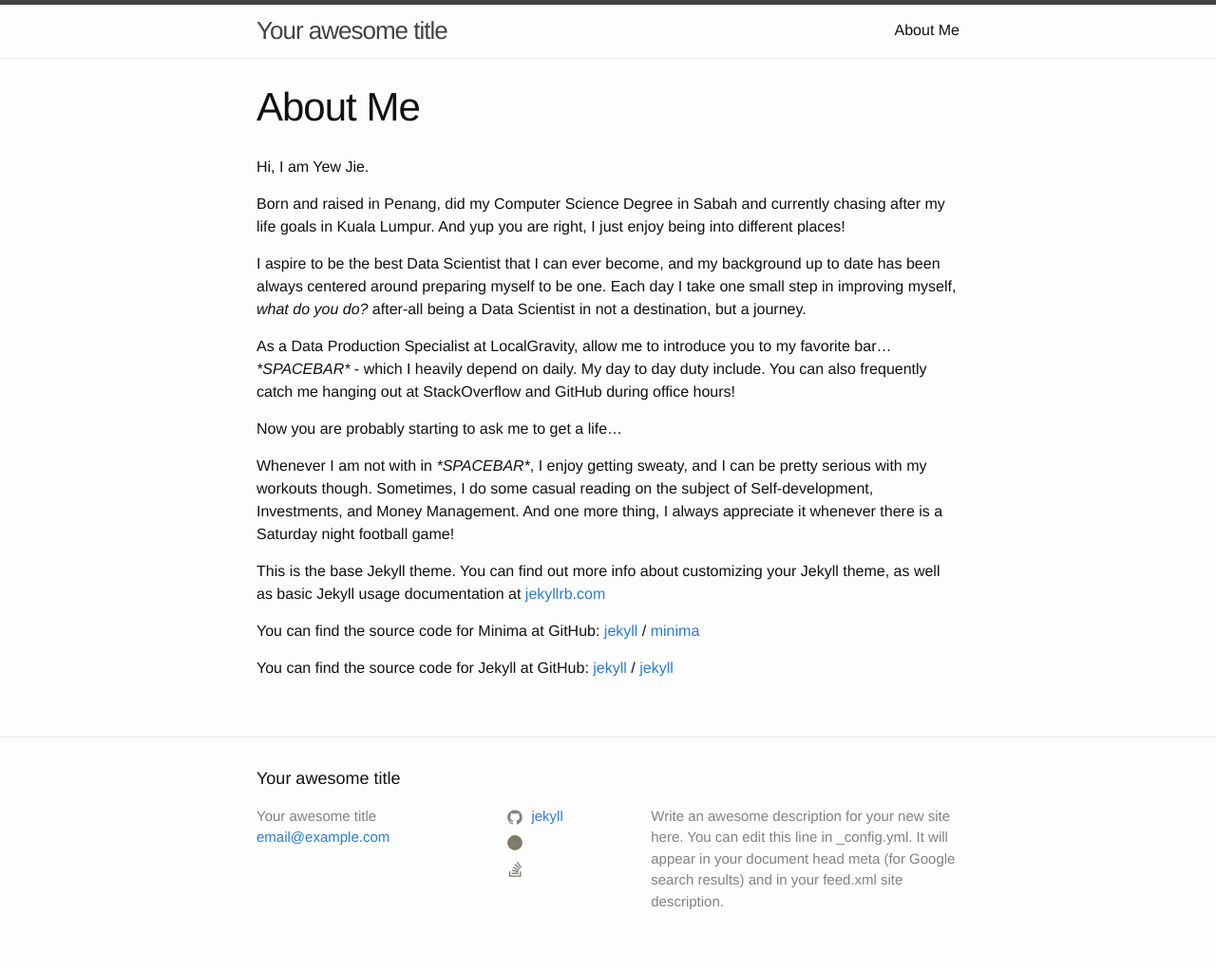
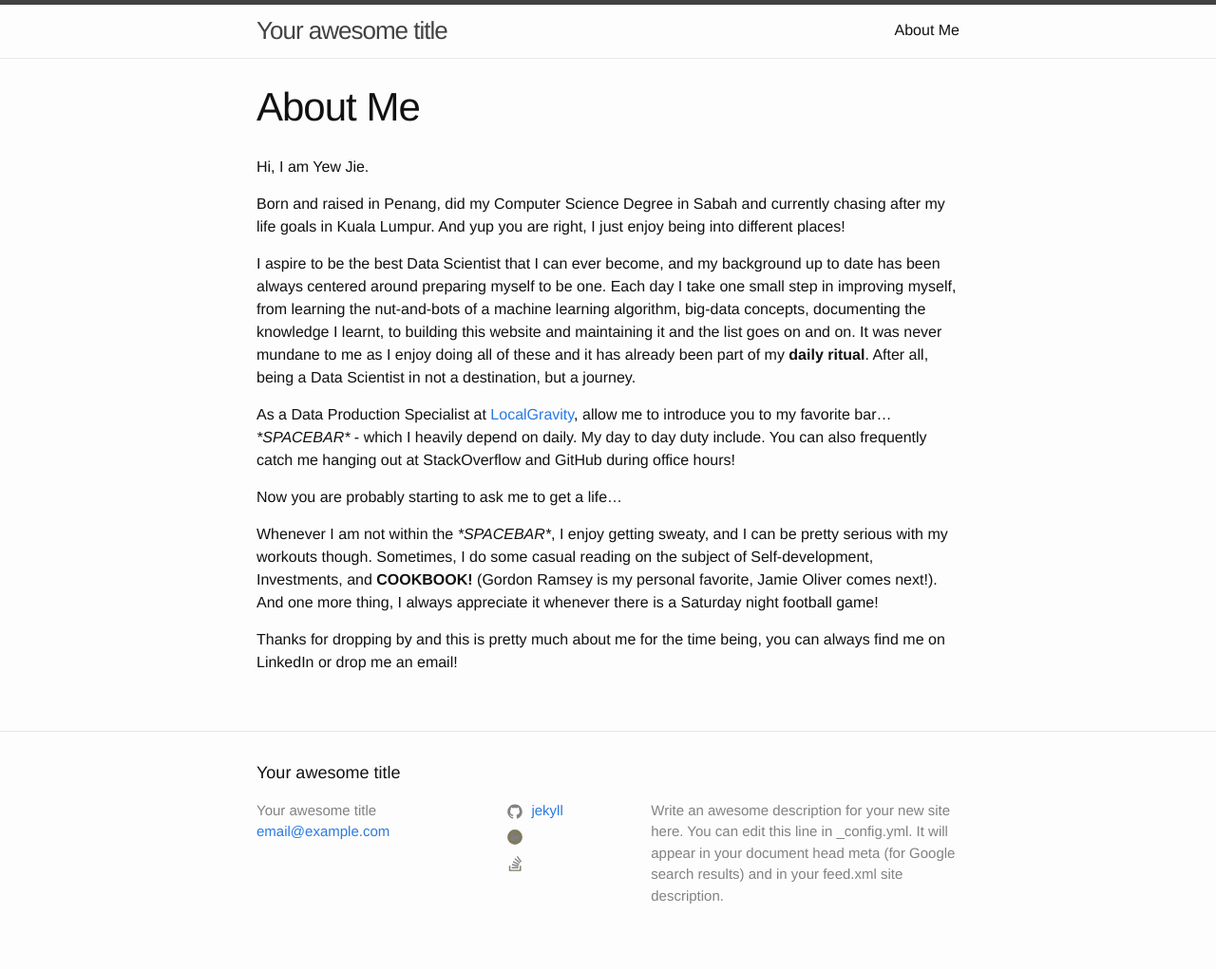
Before and after one commit to yewjie-github/Portfolio, a Jekyll site: the page built from about.md, in a window 1280 px wide. Shown: the whole page at 95% size. Built offline with Jekyll 4.4.1, drawn with Linux system fonts in a browser that asks for light colours.

Commit message:
Content Update

```diff
--- a/about.md
+++ b/about.md
@@ -8,24 +8,12 @@ Hi, I am Yew Jie.
 
 Born and raised in Penang, did my Computer Science Degree in Sabah and currently chasing after my life goals in Kuala Lumpur. And yup you are right, I just enjoy being into different places!
 
-I aspire to be the best Data Scientist that I can ever become, and my background up to date has been always centered around preparing myself to be one. Each day I take one small step in improving myself, *what do you do?* after-all being a Data Scientist in not a destination, but a journey.
+I aspire to be the best Data Scientist that I can ever become, and my background up to date has been always centered around preparing myself to be one. Each day I take one small step in improving myself, from learning the nut-and-bots of a machine learning algorithm, big-data concepts, documenting the knowledge I learnt, to building this website and maintaining it and the list goes on and on. It was never mundane to me as I enjoy doing all of these and it has already been part of my __daily ritual__. After all, being a Data Scientist in not a destination, but a journey.
 
-As a Data Production Specialist at LocalGravity, allow me to introduce you to my favorite bar..._*SPACEBAR*_ - which I heavily depend on daily. My day to day duty include. You can also frequently catch me hanging out at StackOverflow and GitHub during office hours!
+As a Data Production Specialist at [LocalGravity](https://www.localgravity.com/), allow me to introduce you to my favorite bar..._*SPACEBAR*_ - which I heavily depend on daily. My day to day duty include. You can also frequently catch me hanging out at StackOverflow and GitHub during office hours!
 
 Now you are probably starting to ask me to get a life...
 
-Whenever I am not with in _*SPACEBAR*_, I enjoy getting sweaty, and I can be pretty serious with my workouts though. Sometimes, I do some casual reading on the subject of Self-development, Investments, and Money Management. And one more thing, I always appreciate it whenever there is a Saturday night football game!
+Whenever I am not within the _*SPACEBAR*_, I enjoy getting sweaty, and I can be pretty serious with my workouts though. Sometimes, I do some casual reading on the subject of Self-development, Investments, and **COOKBOOK!** (Gordon Ramsey is my personal favorite, Jamie Oliver comes next!). And one more thing, I always appreciate it whenever there is a Saturday night football game!
 
-
-This is the base Jekyll theme. You can find out more info about customizing your Jekyll theme, as well as basic Jekyll usage documentation at [jekyllrb.com](https://jekyllrb.com/)
-
-You can find the source code for Minima at GitHub:
-[jekyll][jekyll-organization] /
-[minima](https://github.com/jekyll/minima)
-
-You can find the source code for Jekyll at GitHub:
-[jekyll][jekyll-organization] /
-[jekyll](https://github.com/jekyll/jekyll)
-
-
-[jekyll-organization]: https://github.com/jekyll
+Thanks for dropping by and this is pretty much about me for the time being, you can always find me on LinkedIn or drop me an email!
```
